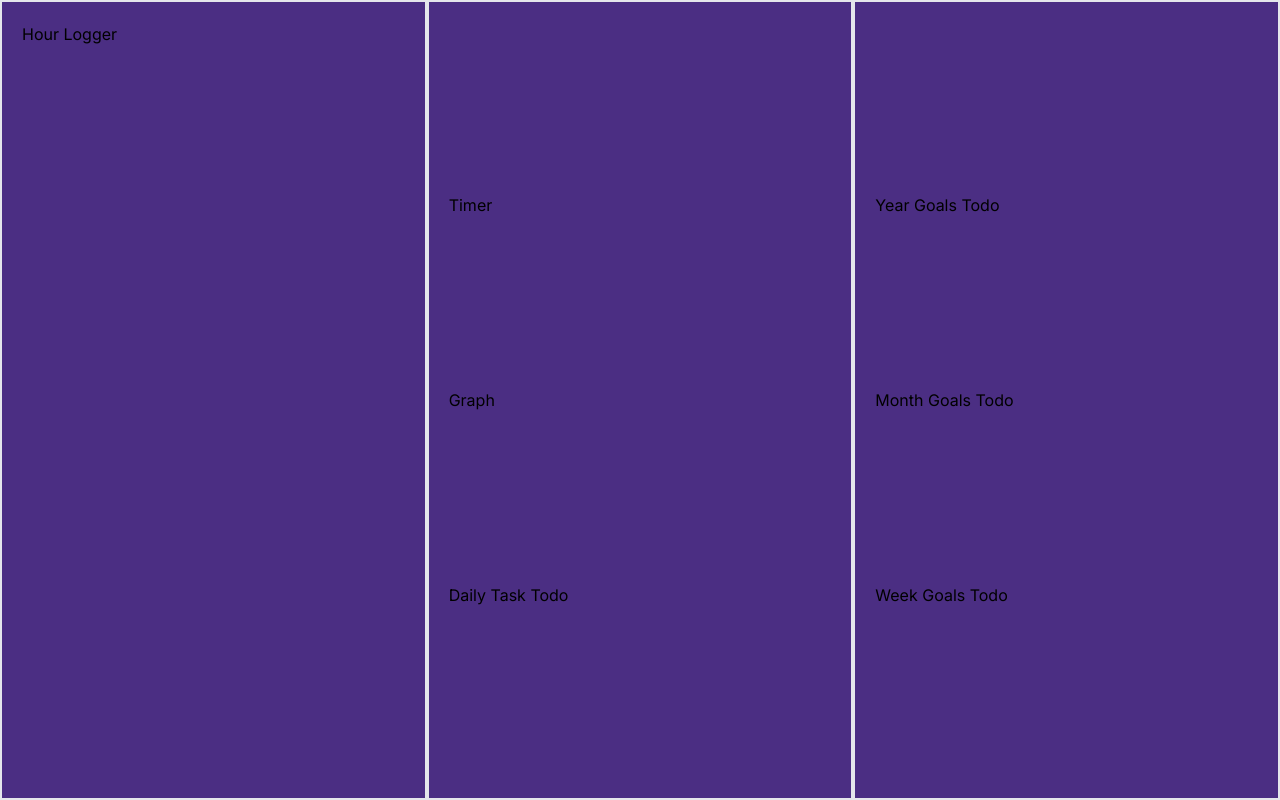
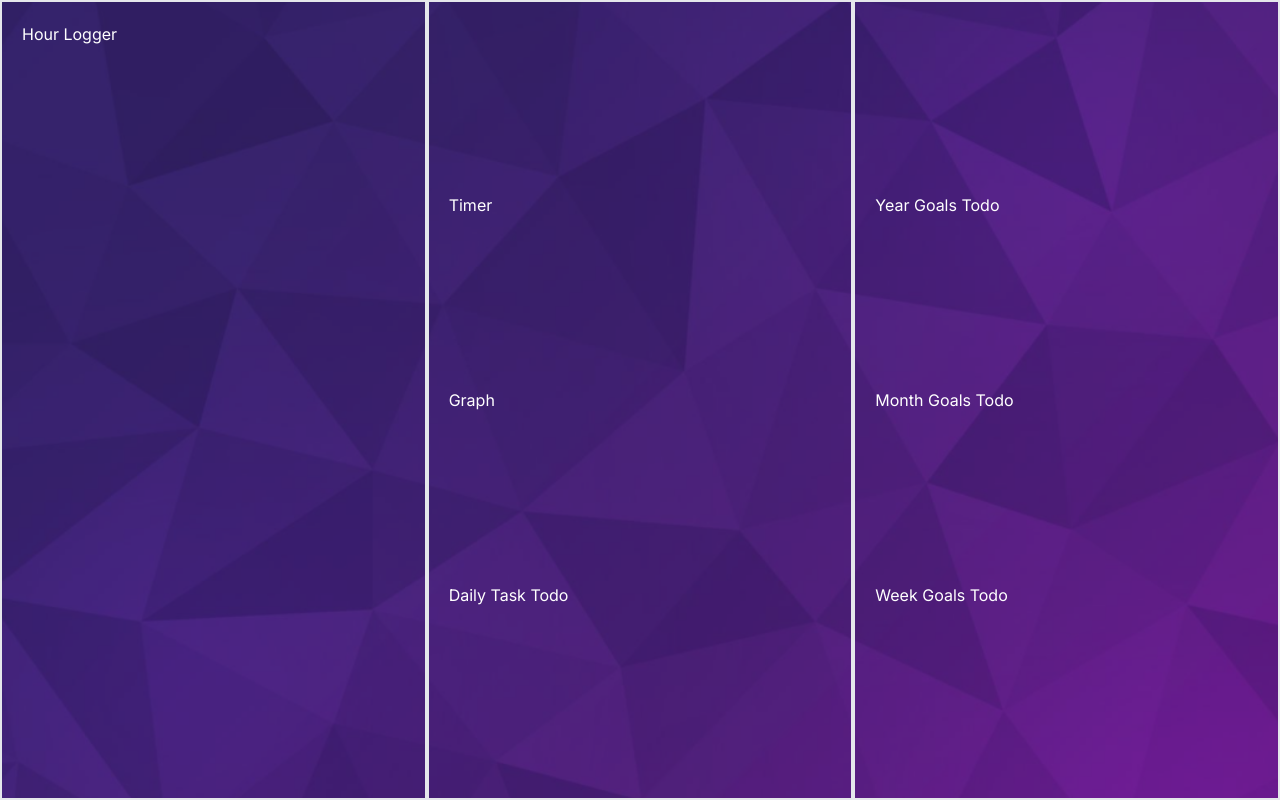
Before and after one commit to afutofu/goalforge, a Next.js app: page / in a window 1280 px wide. Built offline with nearby package versions, Linux system fonts and the light colour scheme.

Commit message:
Add bg image

```diff
--- a/src/app/page.tsx
+++ b/src/app/page.tsx
@@ -1,23 +1,20 @@
-import Image from "next/image";
-
 export default function Home() {
   return (
-    <main className="flex min-h-screen max-w-full flex-row items-center justify-evenly">
-      <div className="flex min-h-screen w-full flex-row items-center justify-evenly bg-primary">
-        <section className="w-1/3 border-2 min-h-screen flex flex-col p-5">
+    <main className="flex min-h-screen max-w-full flex-row items-center justify-evenly bg-[url('/images/purplepatternbackground.png')] bg-cover text-white">
+      <div className="absolute flex min-h-screen w-full flex-row items-center justify-evenly bg-primary opacity-50 z-10"></div>
+        <section className="w-1/3 border-2 min-h-screen flex flex-col p-5 z-20">
           <div>Hour Logger</div>
         </section>
-        <section className="w-1/3 border-2 min-h-screen flex flex-col justify-evenly align-center p-5">
+        <section className="w-1/3 border-2 min-h-screen flex flex-col justify-evenly align-center p-5 z-20">
           <div>Timer</div>
           <div>Graph</div>
           <div>Daily Task Todo</div>
         </section>
-        <section className="w-1/3 border-2 min-h-screen flex flex-col justify-evenly align-center p-5">
+        <section className="w-1/3 border-2 min-h-screen flex flex-col justify-evenly align-center p-5 z-20">
           <div>Year Goals Todo</div>
           <div>Month Goals Todo</div>
           <div>Week Goals Todo</div>
         </section>
-      </div>
     </main>
   );
 }
```
Also changed, not shown: public/images/purplepatternbackground.png (added).
